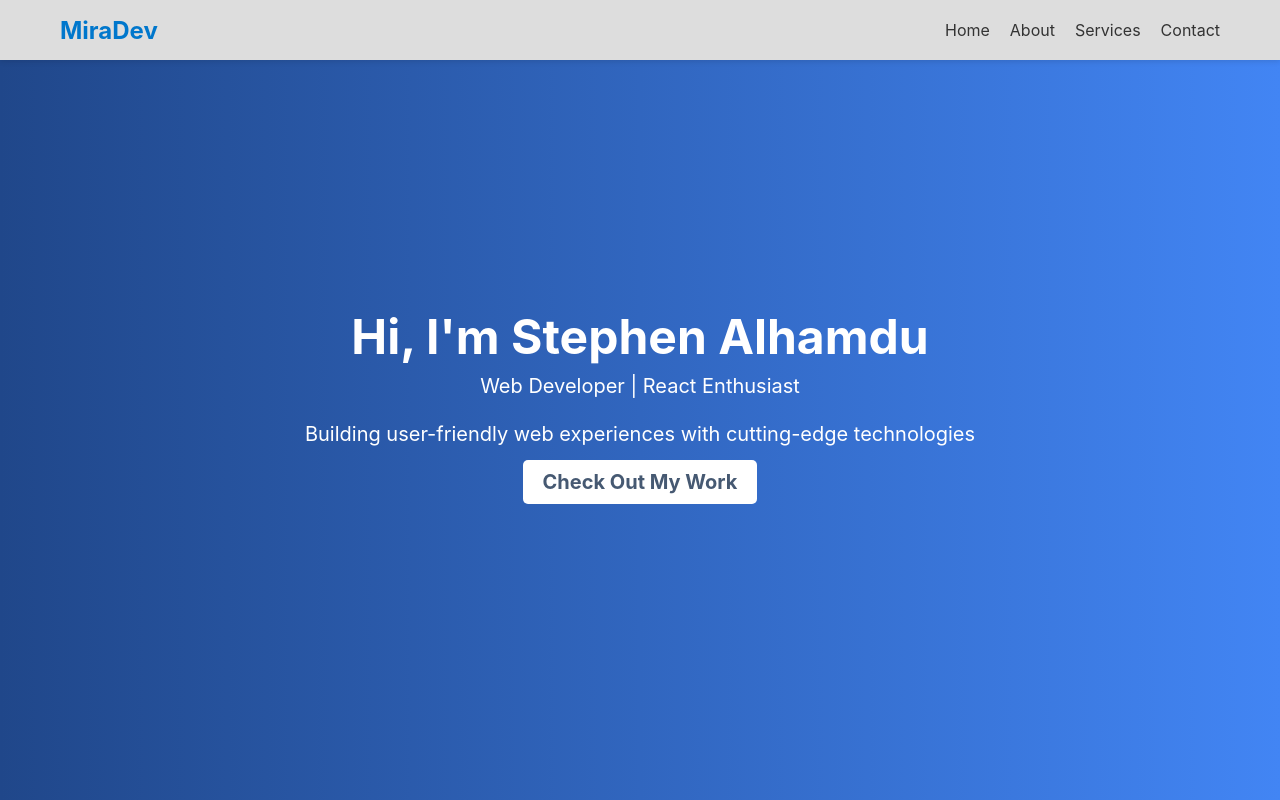
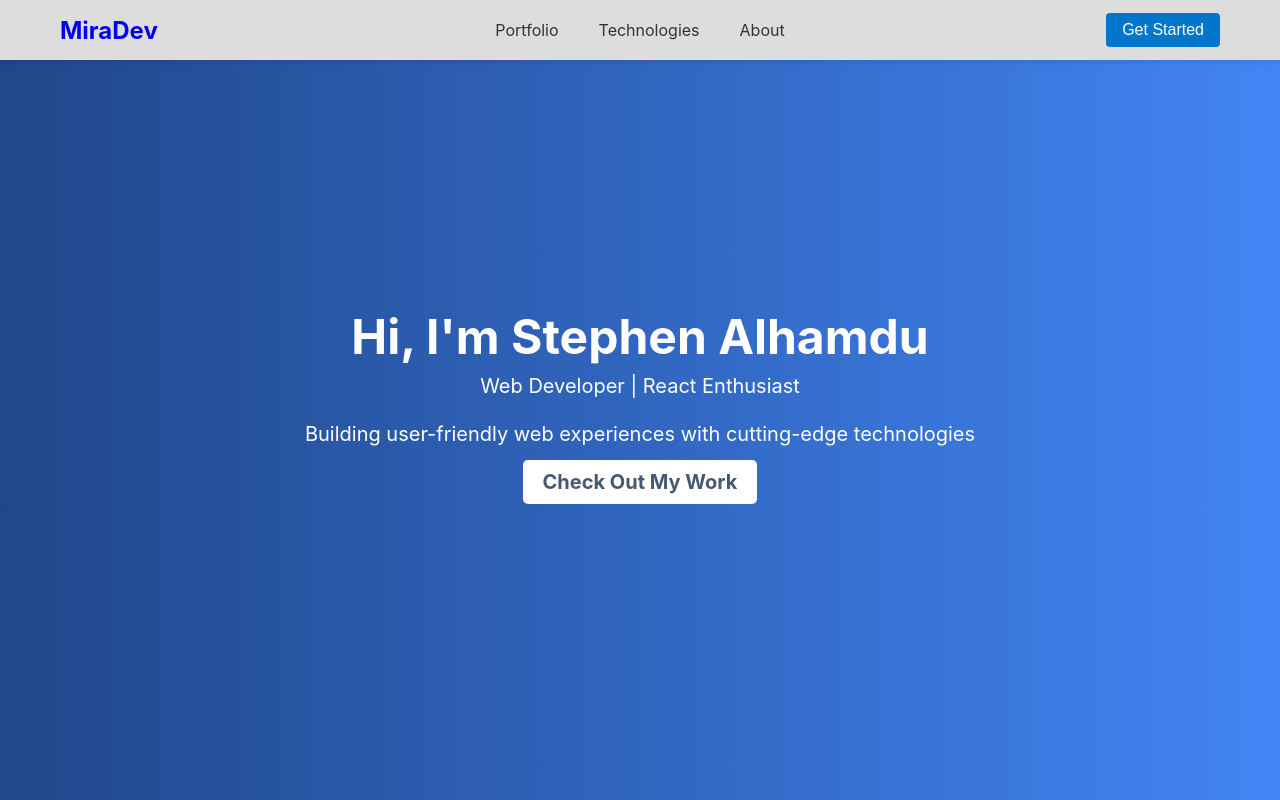
Before and after one commit to Piratescode/my-portfolio, a React (Create React App) app: page / in a window 1280 px wide. Built offline with nearby package versions, Linux system fonts and the light colour scheme.

Commit message:
added a button

```diff
--- a/package.json
+++ b/package.json
@@ -10,6 +10,7 @@
     "@testing-library/user-event": "^13.5.0",
     "react": "^19.1.0",
     "react-dom": "^19.1.0",
+    "react-router-dom": "^7.4.1",
     "react-scripts": "5.0.1",
     "web-vitals": "^2.1.4"
   },
--- a/src/components/Navbar.css
+++ b/src/components/Navbar.css
@@ -21,21 +21,29 @@
     display: flex;
     align-items: center;
     justify-content: space-between;
+    position: relative;
   }
 
   .logo {
+    flex: 1;
     font-size: 24px;
     font-weight: bold;
     color: #0077cc;
   }
 
+  .logo a{
+    text-decoration: none;
+  }
+
   .nav-links {
     list-style: none;
     display: flex;
+    justify-content: center;
+    flex: 2;
   }
 
   .nav-links li {
-    margin-left: 20px;
+    margin: 0 15px;
   }
 
   .nav-links li a {
@@ -43,42 +51,114 @@
     color: #333;
     font-size: 16px;
     transition: color 0.3s;
+    padding: 5px;
+    border-radius: 5px;
   }
 
   .nav-links li a:hover {
     color: #0077cc;
+    background-color: #1f262c;
   }
 
-  /* Hamburger Menu */
+  /* Get Started Button */
+.nav-button {
+  flex: 1;
+  display: flex;
+  justify-content: flex-end;
+}
+
+.nav-button button {
+  padding: 8px 16px;
+  background-color: #0077cc;
+  color: white;
+  border: none;
+  border-radius: 4px;
+  cursor: pointer;
+  font-size: 16px;
+  transition: background-color 0.3s;
+}
+
+.nav-button button:hover {
+  background-color: #005fa3;
+}
+
   .menu-icon {
     display: none;
     cursor: pointer;
     flex-direction: column;
-    gap: 5px;
+    justify-content: center;
+    align-items: center;
+    height: 24px;
+    width: 30px;
+    position: relative;
   }
 
-  .bar {
-    width: 25px;
-    height: 3px;
-    background-color: #333;
-    transition: all 0.3s ease;
+  /* Get Started Button */
+  .nav-button {
+    flex: 1;
+    display: flex;
+    justify-content: flex-end;
   }
 
-  /* Transform bars on click */
-  .rotate {
-    transform: rotate(45deg) translate(5px, 5px);
+  .nav-button button {
+    padding: 8px 16px;
+    background-color: #0077cc;
+    color: white;
+    border: none;
+    border-radius: 4px;
+    cursor: pointer;
+    font-size: 16px;
+    transition: background-color 0.3s;
   }
 
-  .fade {
+  .nav-button button:hover {
+    background-color: #005fa3;
+  }
+
+    .bar {
+      position: absolute;
+      width: 100%;
+      height: 3px;
+      background-color: #333;
+      transition: all 0.3s ease;
+    }
+
+    /* Position the bars */
+    .bar:nth-child(1) {
+      top: 0;
+    }
+
+    .bar:nth-child(2) {
+      top: 10px;
+    }
+
+    .bar:nth-child(3) {
+      top: 20px;
+    }
+
+  /* Transform bars on click */
+  .menu-icon.open .bar:nth-child(1) {
+    transform: rotate(45deg);
+    top: 10px;
+  }
+
+  .menu-icon.open .bar:nth-child(2) {
     opacity: 0;
   }
 
-  .rotate-reverse {
-    transform: rotate(-45deg) translate(5px, -5px);
+  .menu-icon.open .bar:nth-child(3) {
+    transform: rotate(-45deg);
+    top: 10px;
   }
+
 
   /* Responsive Design */
   @media (max-width: 768px) {
+
+    .nav-button {
+      display: none;
+    }
+
     .nav-links {
       position: absolute;
       top: 60px;
@@ -101,4 +181,13 @@
     .menu-icon {
       display: flex;
     }
+
+    .mobile-button {
+      background-color: #0077cc;
+      color: #fff;
+      padding: 8px 20px;
+      border: none;
+      border-radius: 4px;
+      font-size: 16px;
+    }
   }
--- a/src/components/Navbar.js
+++ b/src/components/Navbar.js
@@ -1,14 +1,18 @@
 import React, { useState } from "react";
+import { Link } from "react-router-dom";
+
 
 const Navbar = () => {
     const [isOpen, setIsOpen] = useState(false);
 
-    const links = ["Home", "About", "Services", "Contact"]
+    const links = ["Portfolio", "Technologies", "About"]
 
     return (
         <nav className="navbar">
             <div className="navbar-container">
-                <div className="logo">MiraDev</div>
+                <div className="logo">
+                    <a href="/">MiraDev</a>
+                </div>
 
                 {/* Desktop */}
                 <ul className={`nav-links ${isOpen ? "active" : ""}`}>
@@ -21,12 +25,20 @@ const Navbar = () => {
                     ))}
                 </ul>
 
+                <div className="nav-button">
+                    <a href="#get-started">
+                        <button>Get Started</button>
+                    </a>
+                </div>
+
+
                 {/* Mobile */}
-                <div className="menu-icon" onClick={() => setIsOpen(!isOpen)}>
-                    <div className={isOpen ? "bar rotate" : "bar"}></div>
-                    <div className={isOpen ? "bar fade" : "bar"}></div>
-                    <div className={isOpen ? "bar rotate-reverse" : "bar"}></div>
+                <div className={`menu-icon ${isOpen ? "open" : ""}`} onClick={() => setIsOpen(!isOpen)}>
+                    <div className="bar"></div>
+                    <div className="bar"></div>
+                    <div className="bar"></div>
                 </div>
+
             </div>
         </nav>
     );
```
Also changed, not shown: 1 other file (tests, documents, lock files or other folders).
